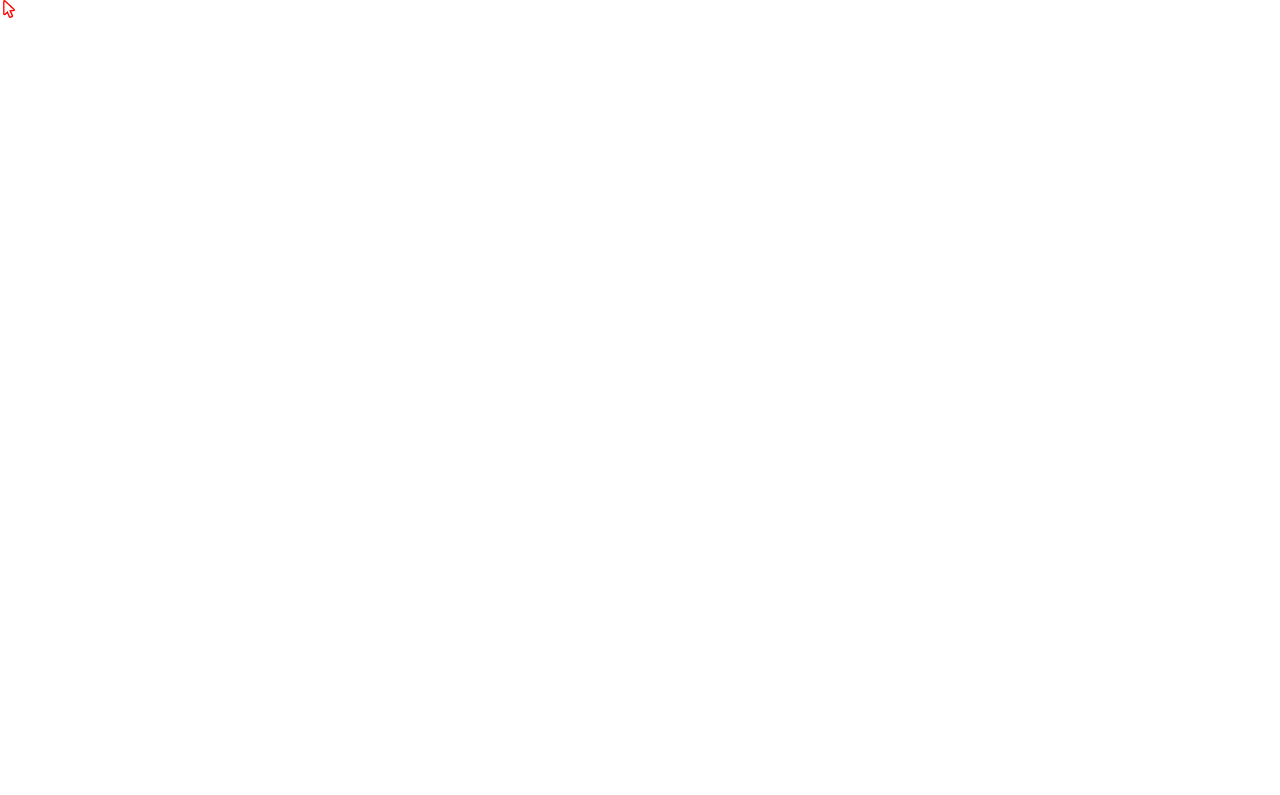
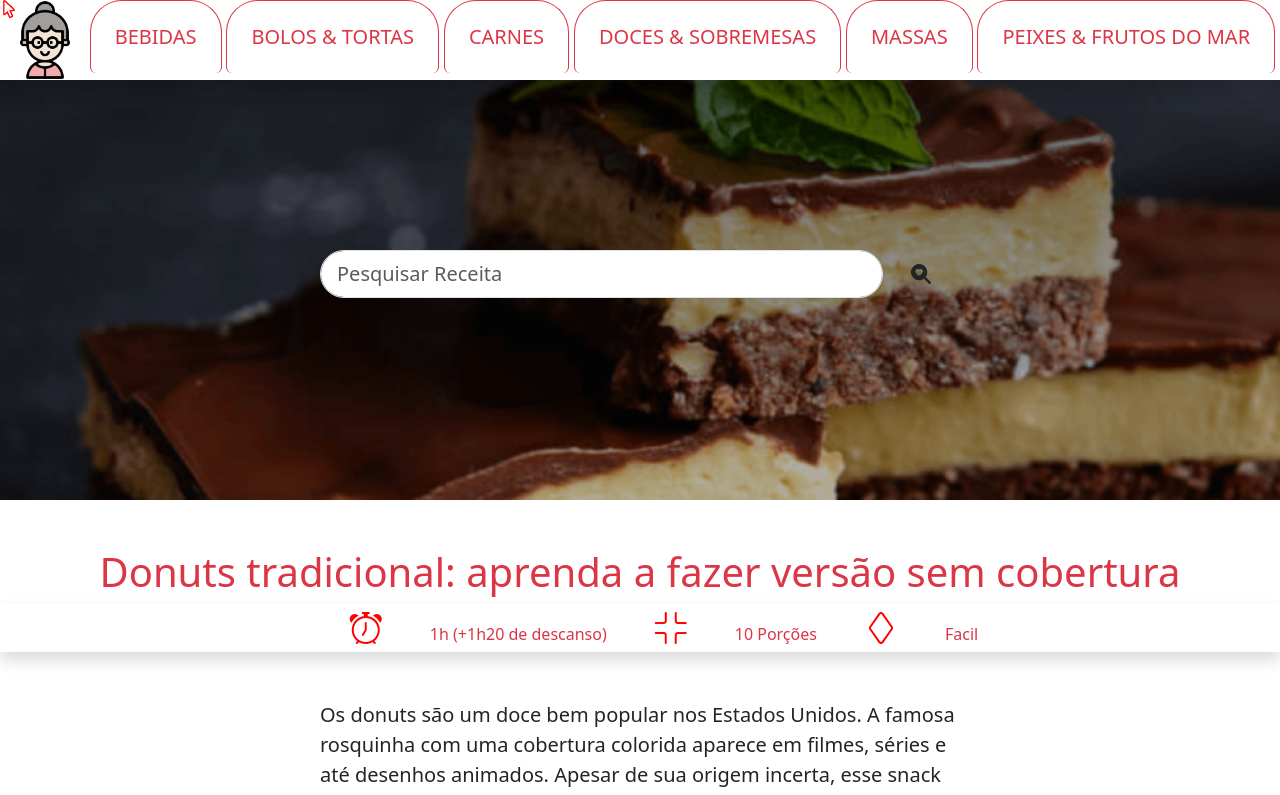
Before and after one commit to JoaoAlmir/vo-clotilde, a React (Vite) app in the folder front/: page /detalhes in a window 1280 px wide. Before the commit this address had no page. Shown: the top 795 px of the page. Built offline with nearby package versions, Linux system fonts and the light colour scheme.

Commit message:
add category

```diff
--- a/front/src/App.jsx
+++ b/front/src/App.jsx
@@ -6,6 +6,7 @@ import Details from './pages/details/Details'
 import { CustomMouse } from './components/customMouse/CustomMouse'
 import 'bootstrap/dist/css/bootstrap.min.css';
 import "bootstrap-icons/font/bootstrap-icons.css";
+import Category from './pages/category/Category'
 
 function App() {
 
@@ -15,7 +16,9 @@ function App() {
         <CustomMouse />
         <Routes>
           <Route path="/" element={<Home />} />
-          <Route path="/detail" element={<Details />} />
+          <Route path="/detalhes" element={<Details />} />
+          <Route path="/categorias/:categoria" element={<Category />} />
+
 
         </Routes>
 
--- a/front/src/api/item.tsx
+++ b/front/src/api/item.tsx
@@ -22,3 +22,13 @@ export function fetchItens(){
         // }
     })
 }
+
+export function fetchCategory(category){
+    return axios({
+        method: "GET",
+        url: url_base+"/itens/categoria/"+category,
+        // headers:{
+        //     token: token
+        // }
+    })
+}
--- a/front/src/components/customMouse/CustomMouse.css
+++ b/front/src/components/customMouse/CustomMouse.css
@@ -1,5 +1,5 @@
 #cursor{
-    z-index: 6;
+    z-index: 7;
     width: 2.2vh;
     pointer-events: none;
     transform: translate3d(0,0,0);
--- /dev/null
+++ b/front/src/components/header/Header.css
@@ -0,0 +1,9 @@
+.header-buttom:hover {
+    background-color: #f3c4c4;
+    color: #000;
+
+}
+
+header{
+    z-index: 6;
+}
--- a/front/src/components/header/Header.jsx
+++ b/front/src/components/header/Header.jsx
@@ -1,29 +1,30 @@
 import { NavLink } from "react-router-dom"
+import "./Header.css"
 
 function Header() {
     return (
         <>
-            <header className="d-flex justify-content-evenly position-fixed d-block">
+            <header className="d-flex justify-content-evenly position-fixed d-block shadow">
                 <NavLink end to="/">
                     <img width="80px" height="80px" src="src/assets/headerIcon.png" alt="icon" />
                 </NavLink>
-                <NavLink end to="/categoria/bebidas">
-                    <h5 className="p-4 text-danger rounded-bottom border-danger border border-bottom-0">BEBIDAS</h5>
+                <NavLink end to="/categorias/be">
+                    <h5 className="p-4 text-danger header-buttom rounded-5 rounded-bottom border-danger border border-bottom-0">BEBIDAS</h5>
                 </NavLink>
-                <NavLink end to="/categoria/bolosetortas">
-                    <h5 className="p-4 text-danger rounded-bottom border-danger border border-bottom-0">BOLOS &amp; TORTAS</h5>
+                <NavLink end to="/categorias/bo">
+                    <h5 className="p-4 text-danger header-buttom rounded-5 rounded-bottom border-danger border border-bottom-0">BOLOS &amp; TORTAS</h5>
                 </NavLink>
-                <NavLink end to="/categoria/carnes">
-                    <h5 className="p-4 text-danger rounded-bottom border-danger border border-bottom-0">CARNES</h5>
+                <NavLink end to="/categorias/ca">
+                    <h5 className="p-4 text-danger header-buttom rounded-5 rounded-bottom border-danger border border-bottom-0">CARNES</h5>
                 </NavLink>
-                <NavLink end to="/categoria/doces">
-                    <h5 className="p-4 text-danger rounded-bottom border-danger border border-bottom-0">DOCES &amp; SOBREMESAS</h5>
+                <NavLink end to="/categorias/do">
+                    <h5 className="p-4 text-danger header-buttom rounded-5 rounded-bottom border-danger border border-bottom-0">DOCES &amp; SOBREMESAS</h5>
                 </NavLink>
-                <NavLink end to="/categoria/massas">
-                    <h5 className="p-4 text-danger rounded-bottom border-danger border border-bottom-0">MASSAS</h5>
+                <NavLink end to="/categorias/ma">
+                    <h5 className="p-4 text-danger header-buttom rounded-5 rounded-bottom border-danger border border-bottom-0">MASSAS</h5>
                 </NavLink>
-                <NavLink end to="/categoria/peixes">
-                    <h5 className="p-4 text-danger rounded-bottom border-danger border border-bottom-0">PEIXES &amp; FRUTOS DO MAR</h5>
+                <NavLink end to="/categorias/pe">
+                    <h5 className="p-4 text-danger header-buttom rounded-5 rounded-bottom border-danger border border-bottom-0">PEIXES &amp; FRUTOS DO MAR</h5>
                 </NavLink>
             </header>
         </>
--- a/front/src/components/item/ItemCard.jsx
+++ b/front/src/components/item/ItemCard.jsx
@@ -4,7 +4,7 @@ export function ItemCard({detalhado,titulo, tempo, porcoes, dificuldade, imagem}
 
     return (
         (detalhado) ? (
-            <NavLink end to="/detail" className="border-bottom border-5 rounded-5 shadow-lg border-danger-subtle me-5 label" style={{ width: "380px", height: "700px" }}>
+            <NavLink end to="/detalhes" className="border-bottom border-5 rounded-5 shadow-lg border-danger-subtle me-5 label" style={{ width: "380px", height: "700px" }}>
                 <img width="380px" height="250px" src={imagem} alt="icon" />
                 <h3 className="p-5 text-danger">  {titulo} </h3>
                 {dificuldade && <span className="d-flex flex-column ">
--- /dev/null
+++ b/front/src/components/searchBar/SearchBar.css
@@ -0,0 +1,11 @@
+.search-button {
+    background-color: rgb(252, 115, 115);
+    color: black;
+    color : "pink";
+}
+
+.search-button:hover {
+    background-color: rgb(255, 255, 255);
+    color: black;
+
+}
--- a/front/src/components/searchBar/SearchBar.jsx
+++ b/front/src/components/searchBar/SearchBar.jsx
@@ -1,12 +1,12 @@
-
+import "./SearchBar.css"
 export function SearchBar() {
 
     return (
 
-        <div className="top-50 mb-5 home-search z-0" style={{ backgroundImage: `url(src/assets/searchBackground.png)`, height: '500px', backgroundSize: 'cover' }}>
+        <div className="top-50 mb-5 home-search" style={{ backgroundImage: `url(src/assets/searchBackground.png)`, height: '500px', backgroundSize: 'cover'}}>
             <div className="input-group input-group-lg top-50 w-50 mx-auto">
-                <input type="text" className="form-control" placeholder="Pesquisar Receita" aria-label="Pesquisar Receita" aria-describedby="button-addon2" />
-                <button className="btn d-inline" type="button" id="search"> <i className="bi bi-search-heart-fill"></i> </button>
+                <input type="text" className="form-control rounded-5" placeholder="Pesquisar Receita" aria-label="Pesquisar Receita" aria-describedby="button-addon2" />
+                <button className="btn d-inline search-button rounded-5" type="button" id="search"> <i style = {{color:"pink", padding:"12px"}} className="bi bi-search-heart-fill text-dark"></i> </button>
             </div>
         </div>
 
--- /dev/null
+++ b/front/src/pages/category/Category.jsx
@@ -0,0 +1,45 @@
+import { useEffect, useState } from "react";
+import { fetchCategory } from "../../api/item";
+import Header from "../../components/header/Header"
+import { useParams } from "react-router-dom";
+import { ItemCard } from "../../components/item/ItemCard";
+
+function Category() {
+    const [itens, setItens] = useState([]);
+
+    let categoria = useParams().categoria;
+
+    useEffect(() => {
+        fetchCategory(categoria).then((res) => {
+            console.log(res.data)
+            setItens(res.data)
+        }
+        ).catch((err) => {
+            console.log(err)
+        })
+    }, [])
+
+    return (
+        <>
+            <Header/>
+
+            {
+                itens?.map((i) => (
+                    <span key={i._id}>
+                        {i != undefined &&
+                            <div className="d-flex mb-5">
+                                <ItemCard titulo={i.titulo} tempo={i.tempoPreparo} porcoes={i.rendimento} dificuldade={i.dificuldade} imagem={i.imagem} />
+
+
+                            </div>
+                        }
+
+                    </span>
+                ))
+            }
+
+        </>
+    )
+}
+
+export default Category
--- a/front/src/pages/details/Details.jsx
+++ b/front/src/pages/details/Details.jsx
@@ -1,4 +1,5 @@
 import Header from "../../components/header/Header"
+import { SearchBar } from "../../components/searchBar/SearchBar"
 import "./Details.css"
 
 function Details() {
@@ -7,12 +8,7 @@ function Details() {
     return (
         <>
             <Header />
-            <div className="top-50 mb-2 home-search" style={{ backgroundImage: `url(https://guiadacozinha.com.br/wp-content/uploads/2020/10/donuts-simples-768x619.jpg)`, pointerEvents: 'none', height: '500px', backgroundSize: 'cover' }}>
-                <div className="input-group input-group-lg top-50 w-50 mx-auto">
-                    <input type="text" className="form-control " placeholder="Pesquisar Receita" aria-label="Pesquisar Receita" aria-describedby="button-addon2" />
-                    <button className="btn d-inline" type="button" id="search"> <i className="bi bi-search-heart-fill"></i> </button>
-                </div>
-            </div>
+            <SearchBar />
 
             <h1 className="text-danger text-center">Donuts tradicional: aprenda a fazer versão sem cobertura</h1>
 
```
